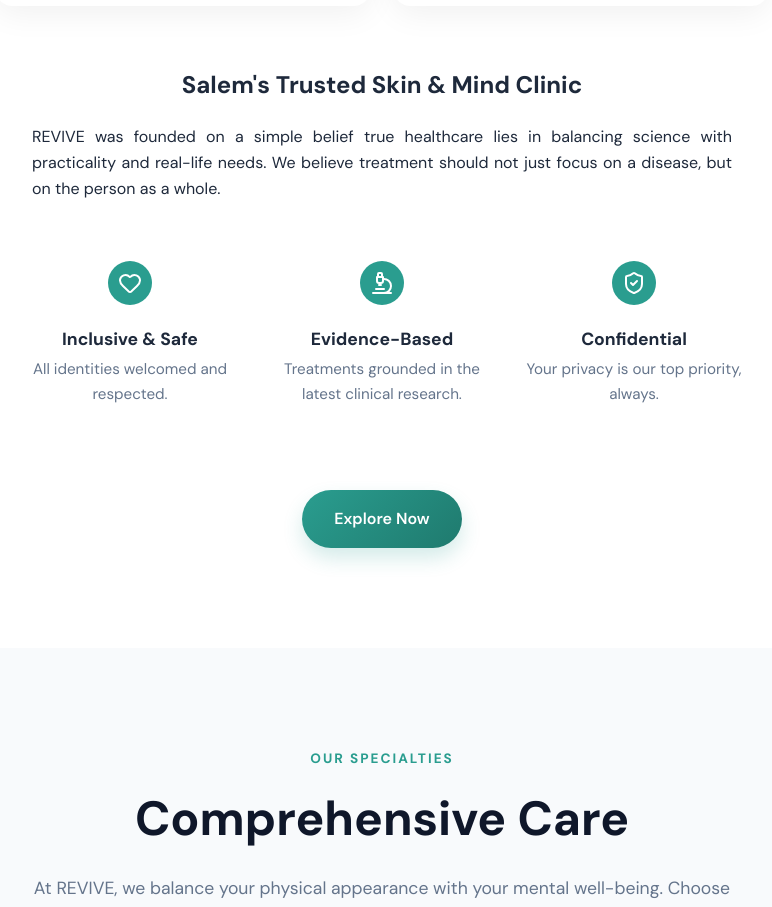
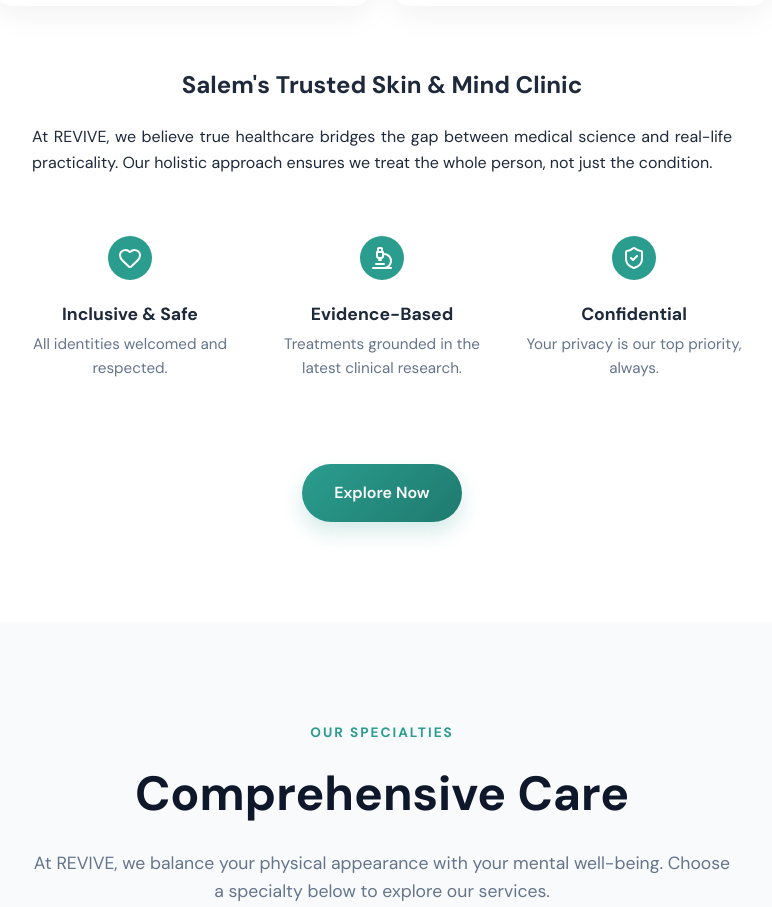
Before and after one commit to GENAI-NETWORKS/reviveclinic, a React (Vite) app: page / in a window 1280 px wide. Shown: the part 1500-2407 px from the top of the page, without its empty margins (258-1030 px from the left). Built offline with nearby package versions, Linux system fonts and the light colour scheme; no server answers.

Commit message:
Update clinic philosophy description on home page

```diff
--- a/src/pages/About.jsx
+++ b/src/pages/About.jsx
@@ -29,8 +29,7 @@
       <section className="philosophy-section">
         <div className="philosophy-inner">
           <h2>A New Standard in Care</h2>
-          <p>At REVIVE, we believe true healthcare bridges the gap between medical science and real-life practicality. Our holistic approach ensures we treat the whole person, not just the condition.</p>
-          <p style={{ marginTop: '16px' }}>At REVIVE, we provide evidence-based dermatology and compassionate mental healthcare, with personalized, high-quality care at the center of everything we do.</p>
+          <p>REVIVE was founded on a simple belief, true healthcare lies in balancing science with practicality and real-life needs. We believe treatment should not just focus on a disease, but on the person as a whole. Every patient's concerns, lifestyle, and well-being matter.At REVIVE, we provide evidence-based dermatology and compassionate mental healthcare, with personalized, high-quality care at the center of everything we do.</p>
         </div>
       </section>
 
--- a/src/pages/Home.jsx
+++ b/src/pages/Home.jsx
@@ -290,7 +290,7 @@
             </div>
 
             <h2>Salem's Trusted Skin &amp; Mind Clinic</h2>
-            <p style={{ textAlign: 'justify', maxWidth: '700px', margin: '0 auto' }}>REVIVE was founded on a simple belief true healthcare lies in balancing science with practicality and real-life needs. We believe treatment should not just focus on a disease, but on the person as a whole.</p>
+            <p style={{ textAlign: 'justify', maxWidth: '700px', margin: '0 auto' }}>At REVIVE, we believe true healthcare bridges the gap between medical science and real-life practicality. Our holistic approach ensures we treat the whole person, not just the condition.</p>
             <div className="about-values about-values--row">
               <div className="value-item">
                 <div className="value-icon-wrap"><Heart /></div>
```
